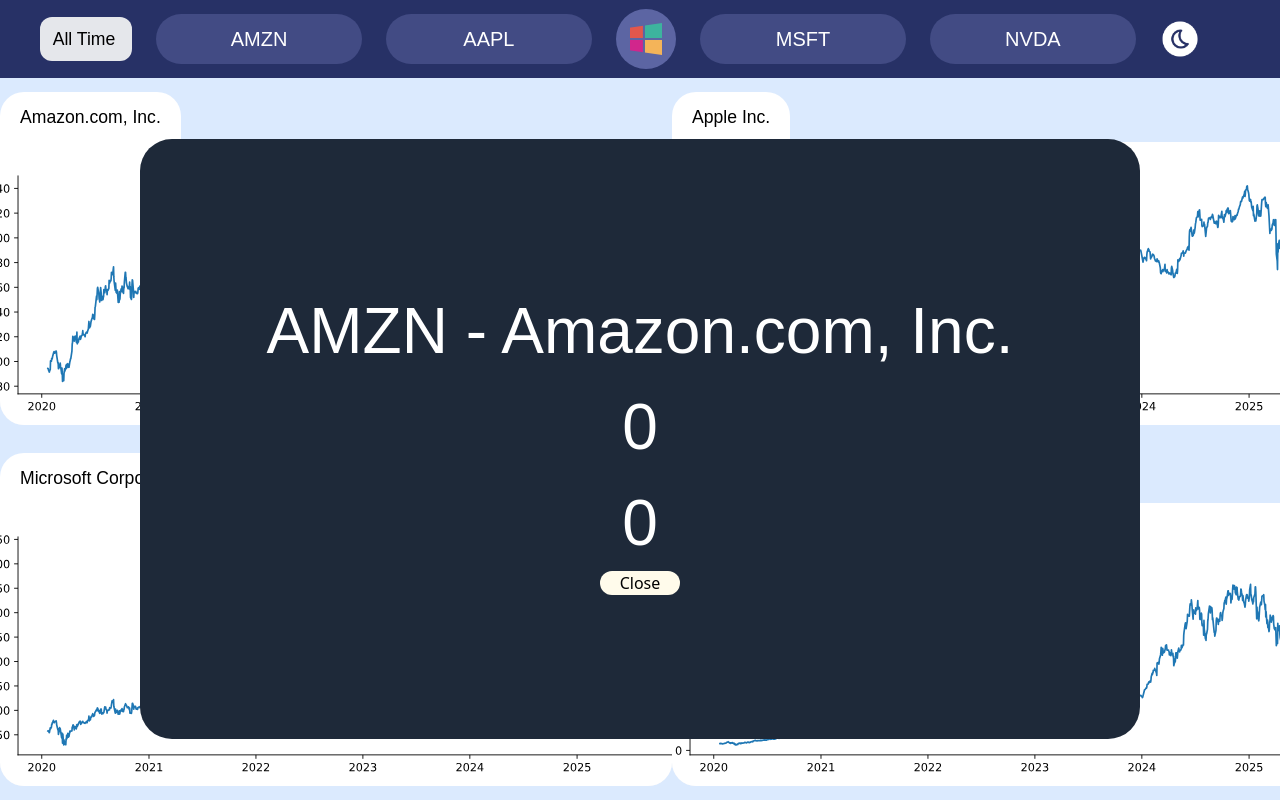
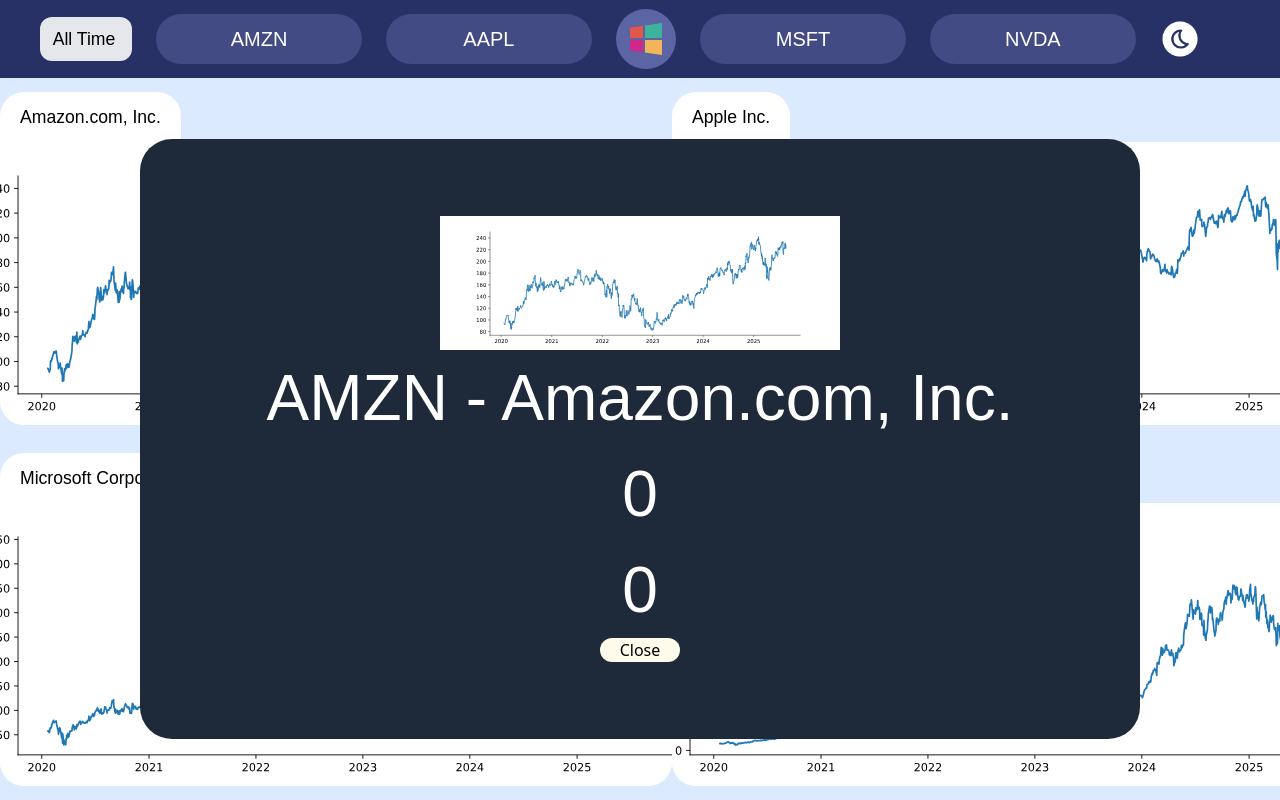
Before and after one commit to jc14-ai/AI-Powered-Stock-Market-Dashboard, a React (Vite) app in the folder frontend/: page / in a window 1280 px wide. Both pictures are taken after a click on the element 336 px from the left and 283 px from the top of the page. Shown: the top 800 px of the page. Built offline with nearby package versions, Linux system fonts and the light colour scheme; a web font is replaced by a local one.

Commit message:
Add: svg visuals

```diff
--- a/frontend/src/features/MainPanel.tsx
+++ b/frontend/src/features/MainPanel.tsx
@@ -18,7 +18,7 @@
 
     const showFullChart = (ticker:string, time:string, openPrice:number, closingPrice:number) => {
         // TODO: Fix how to add this in the flow
-        setStockView({ticker:ticker,time:time, openPrice:openPrice, closingPrice:closingPrice})
+        setStockView({ticker:ticker, time:time, openPrice:openPrice, closingPrice:closingPrice})
     }
 
     return (
@@ -41,6 +41,25 @@
                         Lates Closing Price
                         Gain / Loss
                         Full View Button */}
+
+                <img className='w-100'
+                src={(stockView?.ticker === 'AMZN' && stockView?.time === 'All Time') ?
+                'svg_visuals/AMZN_AT.svg' : ((stockView?.ticker === 'AAPL' && stockView?.time === 'All Time') ?
+                'svg_visuals/AAPL_AT.svg' : ((stockView?.ticker === 'MSFT' && stockView?.time === 'All Time') ?
+                'svg_visuals/MSFT_AT.svg' : ((stockView?.ticker === 'NVDA' && stockView?.time === 'All Time') ?
+                'svg_visuals/NVDA_AT.svg' : ((stockView?.ticker === 'AMZN' && stockView?.time === '1 Year') ?
+                'svg_visuals/AMZN_Y.svg' : ((stockView?.ticker === 'AAPL' && stockView?.time === '1 Year') ?
+                'svg_visuals/AAPL_Y.svg' : ((stockView?.ticker === 'MSFT' && stockView?.time === '1 Year') ?
+                'svg_visuals/MSFT_Y.svg' : ((stockView?.ticker === 'NVDA' && stockView?.time === '1 Year') ?
+                'svg_visuals/NVDA_Y.svg' : ((stockView?.ticker === 'AMZN' && stockView?.time === '1 Month') ?
+                'svg_visuals/AMZN_M.svg' : ((stockView?.ticker === 'AAPL' && stockView?.time === '1 Month') ?
+                'svg_visuals/AAPL_M.svg' : ((stockView?.ticker === 'MSFT' && stockView?.time === '1 Month') ?
+                'svg_visuals/MSFT_M.svg' : ((stockView?.ticker === 'NVDA' && stockView?.time === '1 Month') ?
+                'svg_visuals/NVDA_M.svg' : ((stockView?.ticker === 'AMZN' && stockView?.time === '1 Week') ?
+                'svg_visuals/AMZN_WW.svg' : ((stockView?.ticker === 'AAPL' && stockView?.time === '1 Week') ?
+                'svg_visuals/AAPL_WW.svg' : ((stockView?.ticker === 'MSFT' && stockView?.time === '1 Week') ?
+                'svg_visuals/MSFT_WW.svg' : ((stockView?.ticker === 'NVDA' && stockView?.time === '1 Week') ?
+                'svg_visuals/NVDA_WW.svg' : '')))))))))))))))}/>
 
                 {/*Stock Ticker*/}
                 <label className='text-white font-voces text-[4em]'>{stockView?.ticker === 'AMZN' ?
@@ -72,7 +91,7 @@
                     <Label text='Amazon.com, Inc.'/>
                     <div className="h-full w-2xl" onClick={():void => showFullChart('AMZN',time,0,0)}>
                         <img className='h-full w-full object-cover bg-gray-100 rounded-b-3xl rounded-tr-3xl cursor-pointer'
-                        src={time === "All Time" ? "svg_visuals/AMZN_AT.svg":
+                        src={time === "All Time" ? "svg_visuals/AMZN_AT.svg" :
                         (time === "1 Year" ? "svg_visuals/AMZN_Y.svg" :
                         (time === "1 Month" ? "svg_visuals/AMZN_M.svg" :
                         (time === "1 Week" ? "svg_visuals/AMZN_WW.svg" : "svg_visuals/AMZN_AT.svg")))}/>
```
